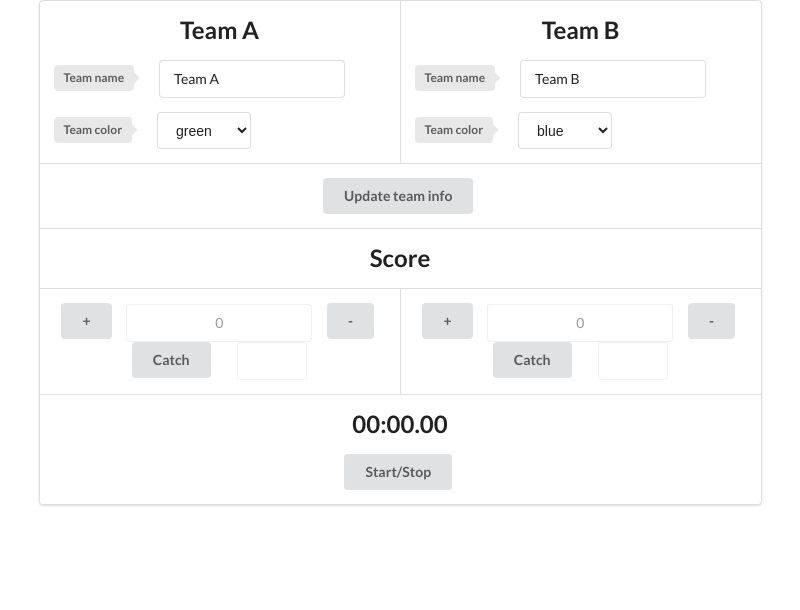
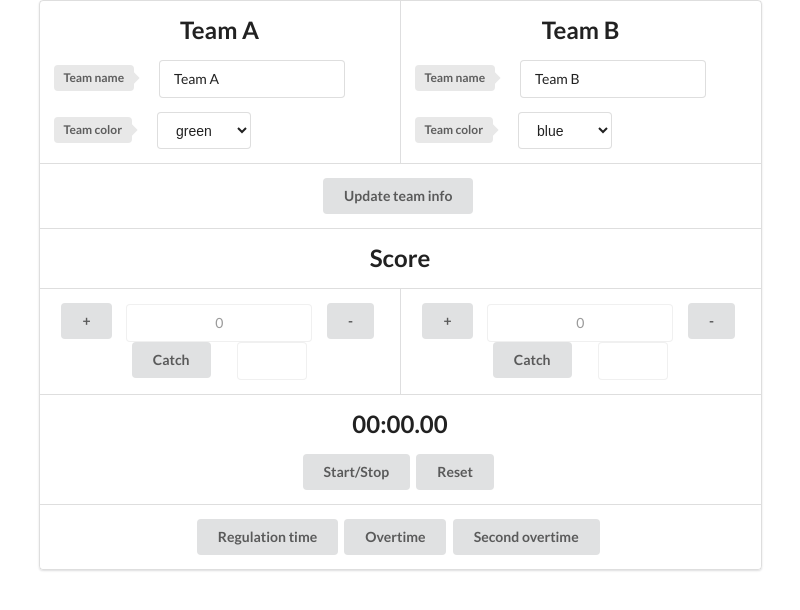
Before and after one commit to manio143/quidditch-overlay, an Electron app: page gui.html in a window 800 px wide. Drawn offline with Linux system fonts and the light colour scheme; no server answers.

Commit message:
Add time rest, fix few bugs, add pariod buttons

```diff
--- a/gui.html
+++ b/gui.html
@@ -138,6 +138,12 @@
         <div class="ui center aligned segment">
             <h2 id="game-time">00:00.00</h2>
             <button id="game-time-btn" class="ui button">Start/Stop</button>
+            <button id="game-time-reset-btn" class="ui button">Reset</button>
+        </div>
+        <div class="ui center aligned segment">
+            <button id="period-1" class="ui button">Regulation time</button>
+            <button id="period-2" class="ui button">Overtime</button>
+            <button id="period-3" class="ui button">Second overtime</button>
         </div>
     </div>
     <script>
@@ -166,7 +172,7 @@
             seconds = seconds % 60;
             ms = Math.floor((ms % 1000) / 10);
             $('#game-time')[0].innerText = (''+minutes).padStart(2, '0') + ":" + (''+seconds).padStart(2, '0') + "." + (''+ms).padStart(2,'0');
-            data.gameTime = seconds;
+            data.gameTime = seconds + 60 * minutes;
             updateClient(true);
         }
 
@@ -192,7 +198,11 @@
         $(document).ready(function() {
             fillData();
             $('#game-time-btn')[0].onclick = () => stopwatch.startstop();
+            $('#game-time-reset-btn')[0].onclick = () => stopwatch.reset();
             $('#update-info-btn')[0].onclick = () => { getData(); updateClient(true); }
+            $('#period-1')[0].onclick = () => { data.period = 1; updateClient(true); }
+            $('#period-2')[0].onclick = () => { data.period = 2; updateClient(true); }
+            $('#period-3')[0].onclick = () => { data.period = 3; updateClient(true); }
             $('#team-a-plus')[0].onclick = () => {
                 let score = new Number($('#team-a-score')[0].value);
                 score += 10;
--- a/main.js
+++ b/main.js
@@ -107,6 +107,7 @@ server.ws("/socket", function (ws, req) {
       sendDataToClient();
     }
   });
+  ws.on("close", () => globalWs = null);
 });
 server.listen(8080);
 console.log('Started server on localhost:8080');
```
